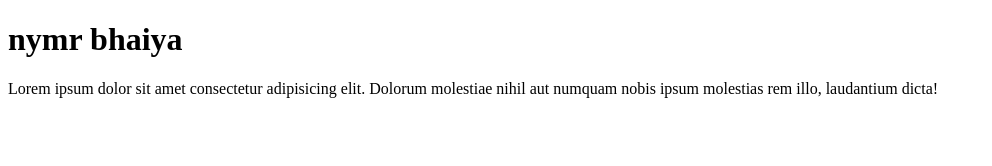
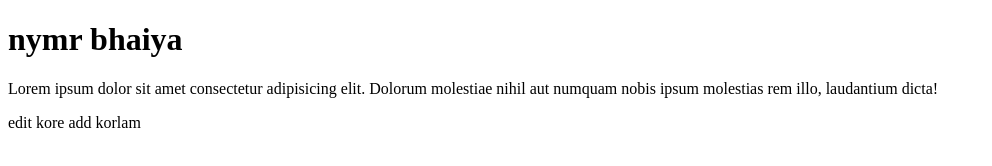
Before and after one commit to Shakibnymr/nymr-first-github-repo, a plain HTML site: page index.html in a window 1280 px wide. Shown: the whole page, without its empty margins (0-992 px from the left). Drawn offline with Linux system fonts and the light colour scheme.

Commit message:
Update index.html

```diff
--- a/index.html
+++ b/index.html
@@ -8,5 +8,6 @@
 <body>
     <h1>nymr bhaiya</h1>
     <p>Lorem ipsum dolor sit amet consectetur adipisicing elit. Dolorum molestiae nihil aut numquam nobis ipsum molestias rem illo, laudantium dicta!</p>
+<p> edit kore add korlam </p>
 </body>
 </html>
```
